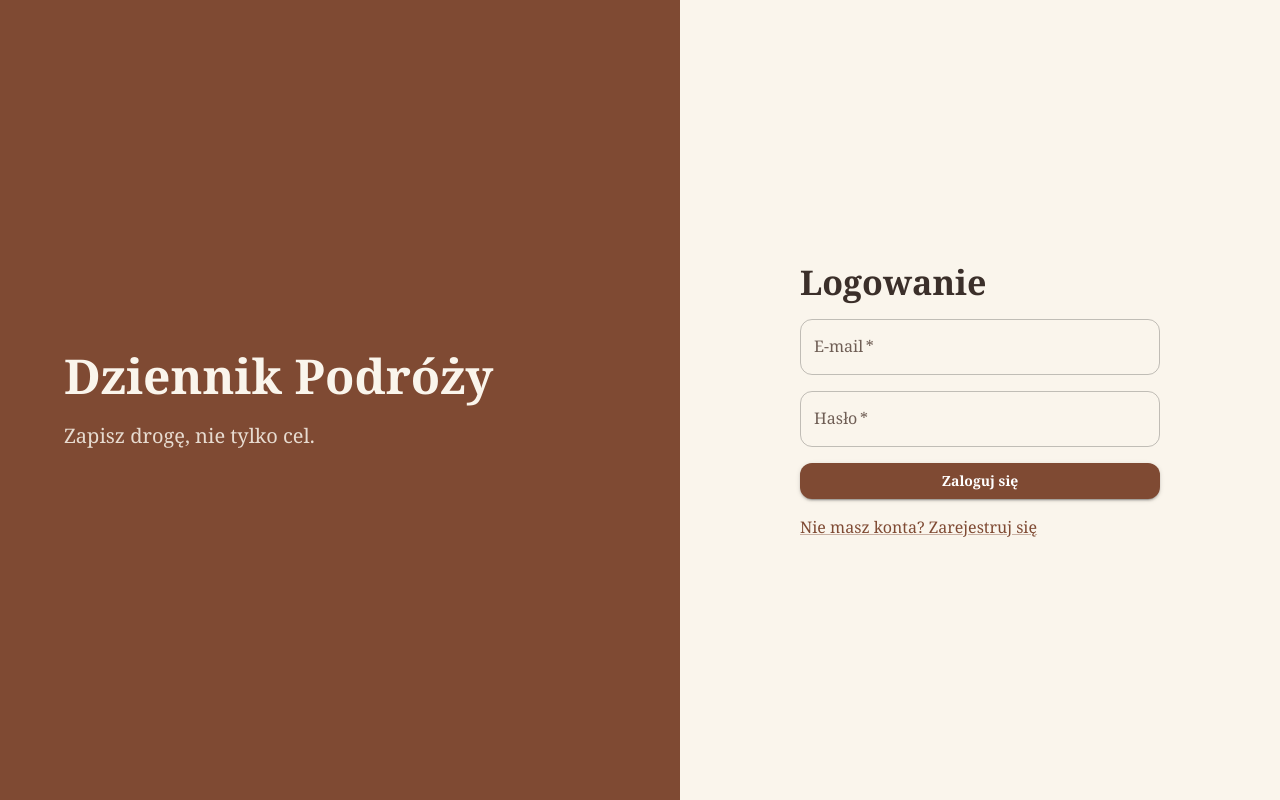
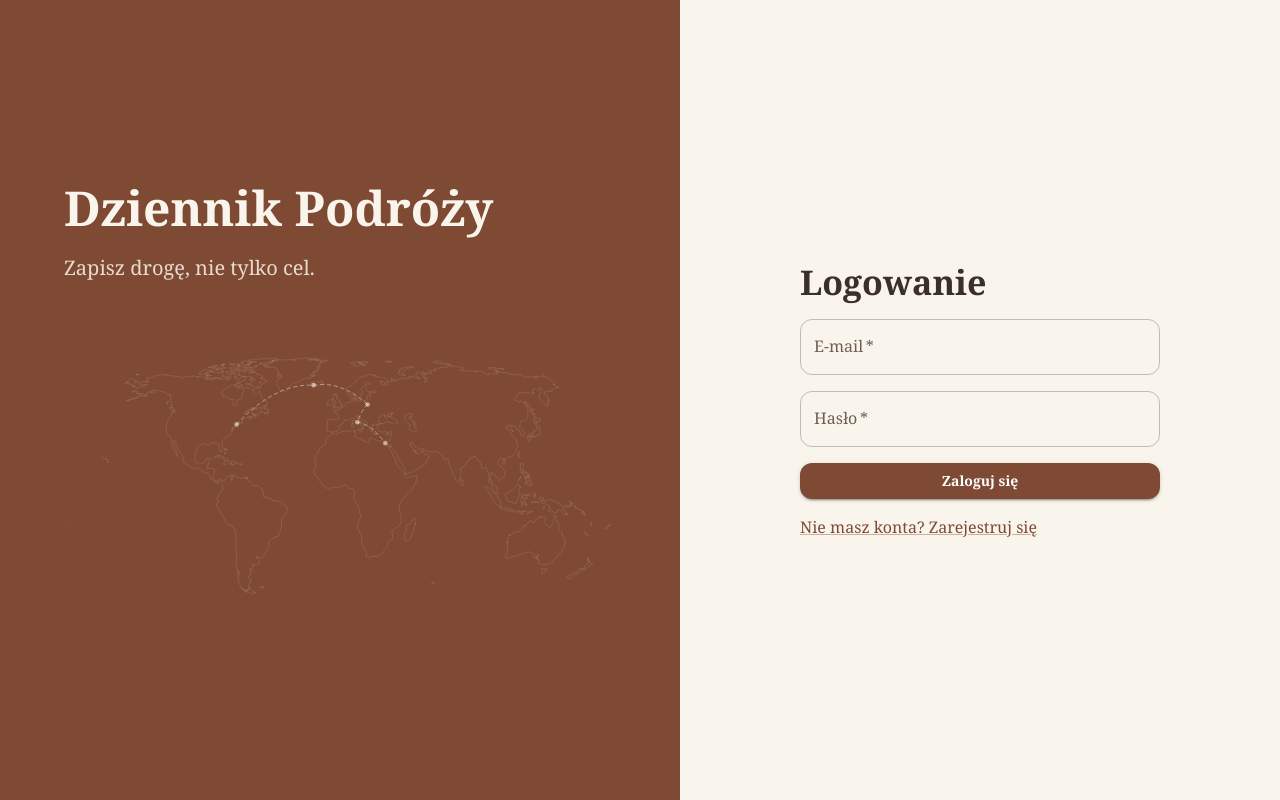
Before and after one commit to ania1703/DziennikPodrozy, a React (Vite) app in the folder frontend/: page /login in a window 1280 px wide. Built offline with nearby package versions, Linux system fonts and the light colour scheme.

Commit message:
Add frontend world map graphic to login panel

```diff
--- a/frontend/src/components/common/AuthLayout.styles.ts
+++ b/frontend/src/components/common/AuthLayout.styles.ts
@@ -19,6 +19,12 @@ export const BrandPanel = styled(Box)(({ theme }) => ({
   },
 }))
 
+export const BrandMap = styled('img')({
+  width: '100%',
+  maxWidth: 720,
+  marginTop: 48,
+})
+
 export const FormPanel = styled(Box)({
   flex: 1,
   display: 'flex',
--- a/frontend/src/components/common/AuthLayout.tsx
+++ b/frontend/src/components/common/AuthLayout.tsx
@@ -1,6 +1,7 @@
 import type { ReactNode } from 'react'
 import Typography from '@mui/material/Typography'
-import { AuthPage, BrandPanel, FormPanel } from './AuthLayout.styles'
+import { AuthPage, BrandMap, BrandPanel, FormPanel } from './AuthLayout.styles'
+import worldMap from '../../assets/world-map.svg'
 
 interface AuthLayoutProps {
   children: ReactNode
@@ -17,6 +18,8 @@ export function AuthLayout({ children }: AuthLayoutProps) {
         <Typography variant="h6" component="p" sx={{ marginTop: 2, opacity: 0.85 }}>
           Zapisz drogę, nie tylko cel.
         </Typography>
+
+        <BrandMap src={worldMap} alt="" />
       </BrandPanel>
 
       <FormPanel>{children}</FormPanel>
```
Also changed, not shown: frontend/src/assets/world-map.svg (added).
